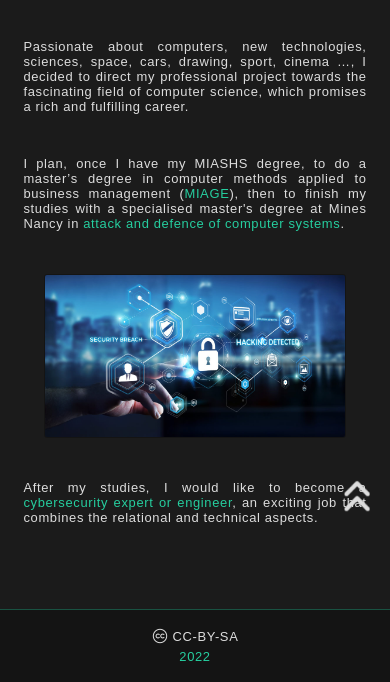
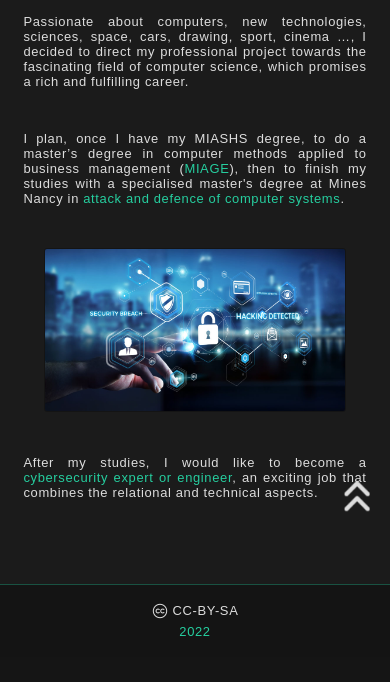
Before and after one commit to emilienmarotta/emilienmarotta.github.io, a plain HTML site: page about.htm in a window 390 px wide. Shown: the part 312-994 px from the top of the page. After the commit the page ends 969 px from the top, so only its background shows below. Drawn offline with Linux system fonts and the light colour scheme.

Commit message:
Edit container padding

```diff
--- a/about.css
+++ b/about.css
@@ -280,7 +280,7 @@ footer{
 
     .container{
         width: 88vw;
-        padding: 10vh 6vw;
+        padding: 7vh 6vw 10vh 6vw;
     }
 
     h1{
```
